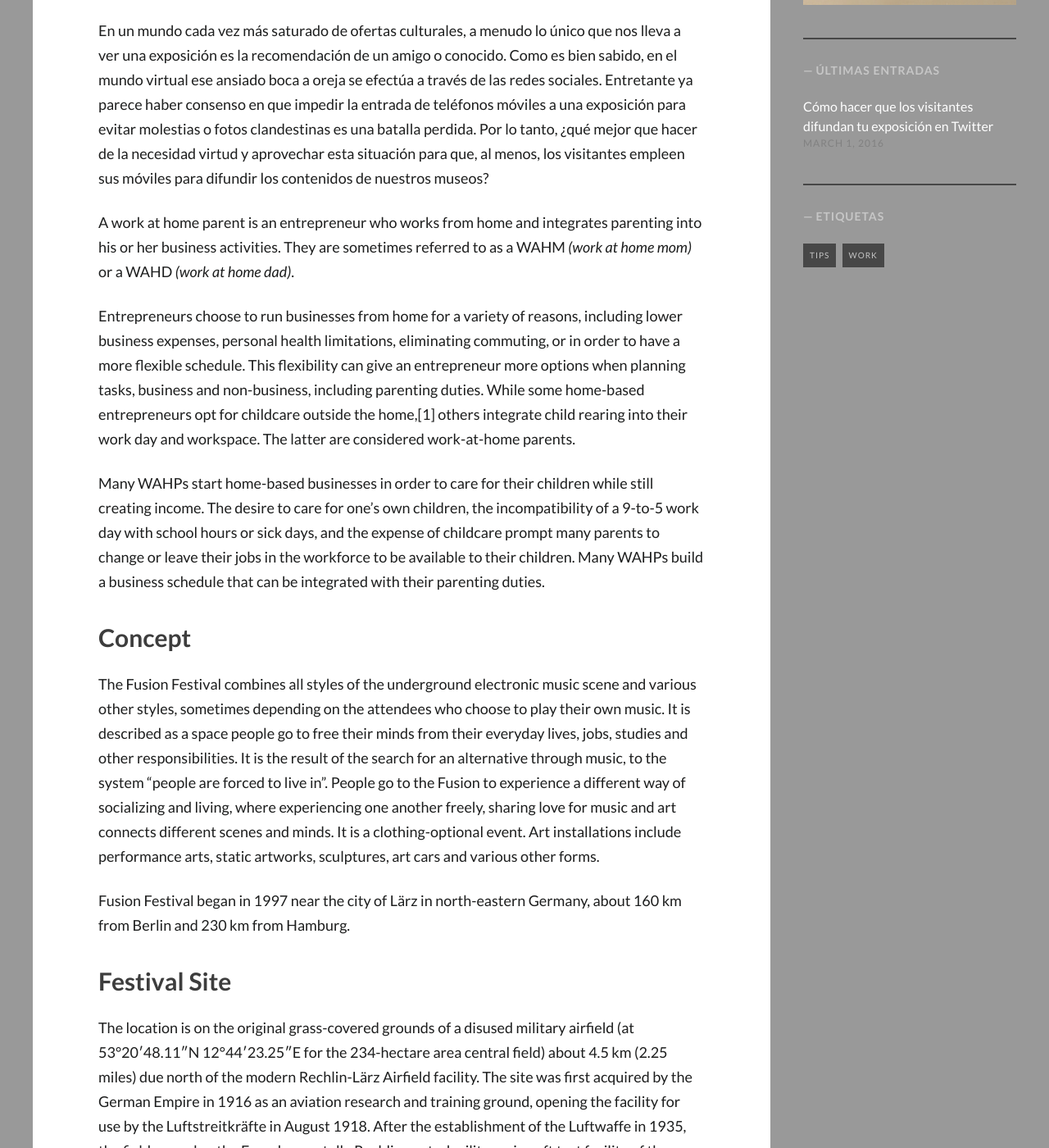
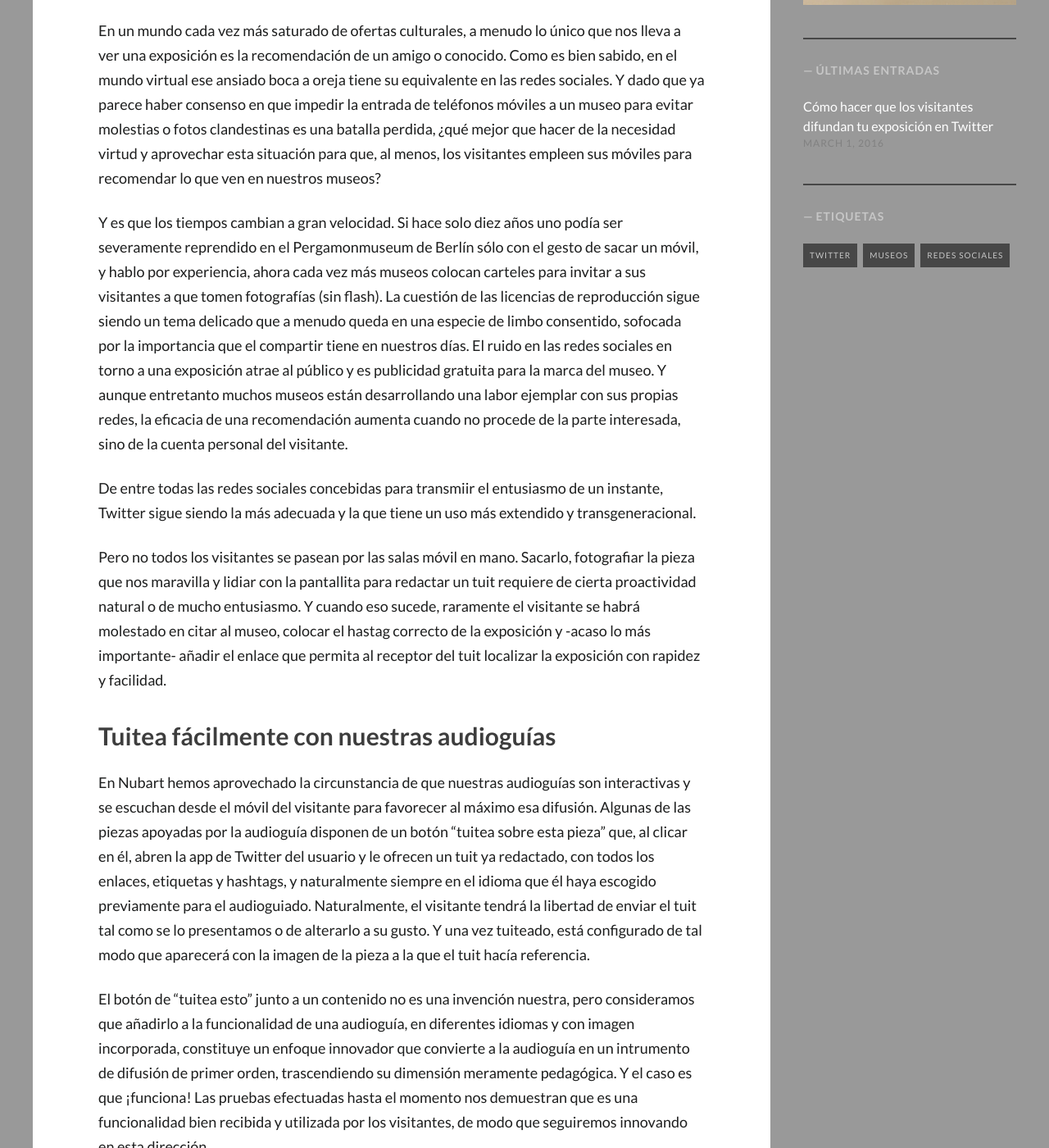
Before and after one commit to nubart/blog-en, a Jekyll site: the page built from _posts/2016-03-01-the-advantages-and-disadvantages-of-working-from-home.md, in a window 1280 px wide and 1400 px high, scrolled down 911 px. Shown: the whole window at 82% size. Built offline with Jekyll 4.4.1, drawn with Linux system fonts in a browser that asks for light colours; some web fonts are replaced; comment, search, counter and statistics services are not loaded; some of the changed text lies outside the part shown.

Commit message:
blog primera entrada 2

```diff
--- a/_posts/2016-03-01-the-advantages-and-disadvantages-of-working-from-home.md
+++ b/_posts/2016-03-01-the-advantages-and-disadvantages-of-working-from-home.md
@@ -3,27 +3,21 @@ layout: post
 title:  "Cómo hacer que los visitantes difundan tu exposición en Twitter"
 date:   2016-03-01
 banner_image: blog-tuitea-esto.jpg
-tags: [tips, work]
+tags: [redes sociales, museos, Twitter]
 ---
 
-En un mundo cada vez más saturado de ofertas culturales, a menudo lo único que nos lleva a ver una exposición es la recomendación de un amigo o conocido. Como es bien sabido, en el mundo virtual ese ansiado boca a oreja se efectúa a través de las redes sociales. Entretante ya parece haber consenso en que impedir la entrada de teléfonos móviles a una exposición para evitar molestias o fotos clandestinas es una batalla perdida. Por lo tanto, ¿qué mejor que hacer de la necesidad virtud y aprovechar esta situación para que, al menos, los visitantes empleen sus móviles para difundir los contenidos de nuestros museos?
+En un mundo cada vez más saturado de ofertas culturales, a menudo lo único que nos lleva a ver una exposición es la recomendación de un amigo o conocido. Como es bien sabido, en el mundo virtual ese ansiado boca a oreja tiene su equivalente en las redes sociales. Y dado que ya parece haber consenso en que impedir la entrada de teléfonos móviles a un museo para evitar molestias o fotos clandestinas es una batalla perdida, ¿qué mejor que hacer de la necesidad virtud y aprovechar esta situación para que, al menos, los visitantes empleen sus móviles para recomendar lo que ven en nuestros museos?
 
- A work at home parent is an entrepreneur who works from home and integrates parenting into his or her business activities. They are sometimes referred to as a WAHM *(work at home mom)* or a WAHD *(work at home dad)*.
-
-Entrepreneurs choose to run businesses from home for a variety of reasons, including lower business expenses, personal health limitations, eliminating commuting, or in order to have a more flexible schedule. This flexibility can give an entrepreneur more options when planning tasks, business and non-business, including parenting duties. While some home-based entrepreneurs opt for childcare outside the home,[1] others integrate child rearing into their work day and workspace. The latter are considered work-at-home parents.
+ Y es que los tiempos cambian a gran velocidad. Si hace solo diez años uno podía ser severamente reprendido en el Pergamonmuseum de Berlín sólo con el gesto de sacar un móvil, y hablo por experiencia, ahora cada vez más museos colocan carteles para invitar a sus visitantes a que tomen fotografías (sin flash). La cuestión de las licencias de reproducción sigue siendo un tema delicado que a menudo queda en una especie de limbo consentido, sofocada por la importancia que el compartir tiene en nuestros días. El ruido en las redes sociales en torno a una exposición atrae al público y es publicidad gratuita para la marca del museo. Y aunque entretanto muchos museos están desarrollando una labor ejemplar con sus propias redes, la eficacia de una recomendación aumenta cuando no procede de la parte interesada, sino de la cuenta personal del visitante.
 
 <!--more-->
 
-Many WAHPs start home-based businesses in order to care for their children while still creating income. The desire to care for one's own children, the incompatibility of a 9-to-5 work day with school hours or sick days, and the expense of childcare prompt many parents to change or leave their jobs in the workforce to be available to their children. Many WAHPs build a business schedule that can be integrated with their parenting duties.
+De entre todas las redes sociales concebidas para transmiir el entusiasmo de un instante, Twitter sigue siendo la más adecuada y la que tiene un uso más extendido y transgeneracional.
 
-## Concept
+Pero no todos los visitantes se pasean por las salas móvil en mano. Sacarlo, fotografiar la pieza que nos maravilla y lidiar con la pantallita para redactar un tuit requiere de cierta proactividad natural o de mucho entusiasmo. Y cuando eso sucede, raramente el visitante se habrá molestado en citar al museo, colocar el hastag correcto de la exposición y -acaso lo más importante- añadir el enlace que permita al receptor del tuit localizar la exposición con rapidez y facilidad.
 
-The Fusion Festival combines all styles of the underground electronic music scene and various other styles, sometimes depending on the attendees who choose to play their own music. It is described as a space people go to free their minds from their everyday lives, jobs, studies and other responsibilities. It is the result of the search for an alternative through music, to the system "people are forced to live in". People go to the Fusion to experience a different way of socializing and living, where experiencing one another freely, sharing love for music and art connects different scenes and minds. It is a clothing-optional event. Art installations include performance arts, static artworks, sculptures, art cars and various other forms.
+## Tuitea fácilmente con nuestras audioguías
 
-Fusion Festival began in 1997 near the city of Lärz in north-eastern Germany, about 160 km from Berlin and 230 km from Hamburg.
+En Nubart hemos aprovechado la circunstancia de que nuestras audioguías son interactivas y se escuchan desde el móvil del visitante para favorecer al máximo esa difusión. Algunas de las piezas apoyadas por la audioguía disponen de un botón "tuitea sobre esta pieza" que, al clicar en él, abren la app de Twitter del usuario y le ofrecen un tuit ya redactado, con todos los enlaces, etiquetas y hashtags, y naturalmente siempre en el idioma que él haya escogido previamente para el audioguiado. Naturalmente, el visitante tendrá la libertad de enviar el tuit tal como se lo presentamos o de alterarlo a su gusto. Y una vez tuiteado, está configurado de tal modo que aparecerá con la imagen de la pieza a la que el tuit hacía referencia.
 
-## Festival Site
-
-The location is on the original grass-covered grounds of a disused military airfield (at 53°20′48.11″N 12°44′23.25″E for the 234-hectare area central field) about 4.5 km (2.25 miles) due north of the modern Rechlin-Lärz Airfield facility. The site was first acquired by the German Empire in 1916 as an aviation research and training ground, opening the facility for use by the Luftstreitkräfte in August 1918. After the establishment of the Luftwaffe in 1935, the field served as the Erprobungsstelle Rechlin central military aircraft test facility of the Third Reich through early 1945, and it was captured by the Soviet Red Army on May 2, 1945, for use by the VVS.
-
-There are grass-covered concrete hangars (actual bunkers) from that time that were used for Soviet fighter aircraft (hence the Cyrillic transliteration of the festival name and various stages, as many Cyrillic inscriptions were still present on the site). The airfield was reopened for civilian use in 1994 and sold to the Müritz Airpark Group in 2010. [[Source](https://en.wikipedia.org/wiki/Fusion_Festival)]
+El botón de "tuitea esto" junto a un contenido no es una invención nuestra, pero consideramos que añadirlo a la funcionalidad de una audioguía, en diferentes idiomas y con imagen incorporada, constituye un enfoque innovador que convierte a la audioguía en un intrumento de difusión de primer orden, trascendiendo su dimensión meramente pedagógica. Y el caso es que ¡funciona! Las pruebas efectuadas hasta el momento nos demuestran que es una funcionalidad bien recibida y utilizada por los visitantes, de modo que seguiremos innovando en esta dirección.
```
